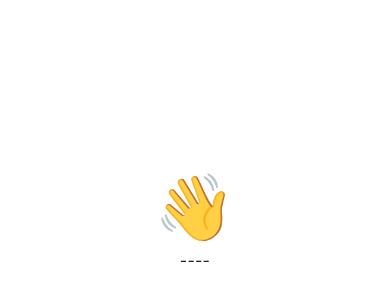
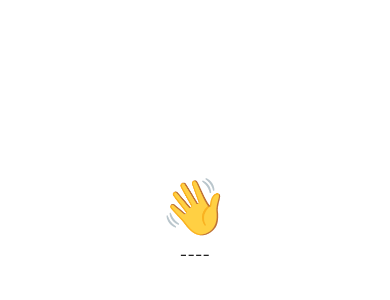
Before and after one commit to The-Coding-Forge/expo-ci, a React Native app in the folder apps/mobile/: screen / in a window 390 px wide. Shown: the part 204-504 px from the top of the page. Built offline with nearby package versions, Linux system fonts and the light colour scheme.

Commit message:
changing app code

```diff
--- a/apps/mobile/App.tsx
+++ b/apps/mobile/App.tsx
@@ -4,7 +4,7 @@ import { StyleSheet, View } from 'react-native';
 export default function App() {
   return (
     <View style={styles.container}>
-      <HomeIcon style={{ fontSize: 65 }} />
+      <HomeIcon style={{ fontSize: 55 }} />
       <HomeScreen />
     </View>
   );
```
